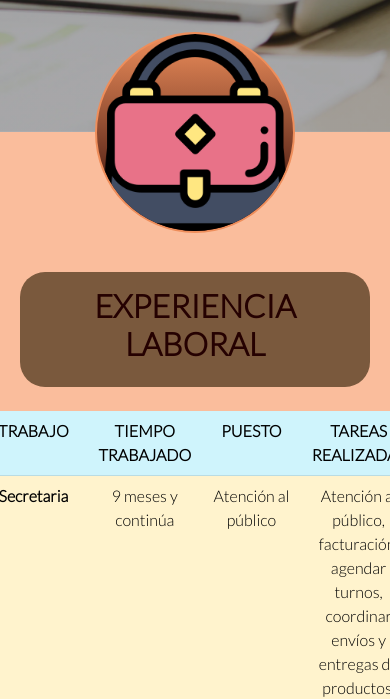
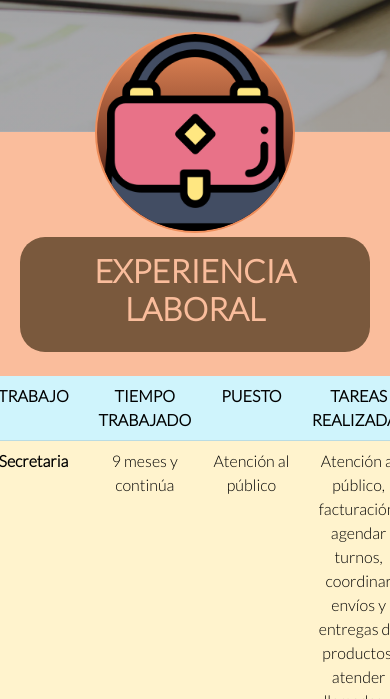
Before and after one commit to FaniCasco/ARGENTINA-PROGRAMA-4.0-TP-FINAL, a plain HTML site: page PAGES/experiencia.html in a window 390 px wide. Shown: the part 401-1100 px from the top of the page. Drawn offline with Linux system fonts and the light colour scheme.

Commit message:
Agregado de media queries, estilos de boton

```diff
--- a/PAGES/experiencia.html
+++ b/PAGES/experiencia.html
@@ -34,8 +34,8 @@
           <div class="collapse navbar-collapse" id="navbarToggleExternalContent">
             <ul id="menu-desplegable">
               <li class="lista"><a href="../index.html">INICIO</a></li>
-              <li class="lista"><a href="#sobremi">SOBRE MI</a></li>
-              <li class="lista"><a href="#habilidades">HABILIDADES</a></li>
+              <li class="lista"><a href="../#sobremi">SOBRE MI</a></li>
+              <li class="lista"><a href="../#habilidades">HABILIDADES</a></li>
               <li class="lista"><a href="./contacto.html">CONTACTO</a></li>
             </ul>
 
--- a/styles.css
+++ b/styles.css
@@ -304,11 +304,23 @@ table {
 
 /*PAGINA DE EXPERIENCIA LABORAL*/
 
-.laboral {
-    background-color: rgb(250, 189, 156);
-    padding: 140px 0 100px 0;
+.laboral h2 a{
+    text-decoration: none;
+    color: rgb(250, 189, 156);
+
+}
+.laboral .boton {
+    display: flex;
+    margin-top: 10%;
+    background-color: #7a593d;
+    border-radius: 25px;
+    padding: 15px 25px;
+    font-size: 24px;
+    cursor: pointer;
     text-align: center;
-
+    text-decoration: none;
+    outline: none;
+    border: none;
 }
 
 .laboral .contenido-seccion {
@@ -345,6 +357,9 @@ table {
     text-decoration: none;
     color: rgba(37, 1, 1, 1);
 }
+
+
+
 
 /*footer*/
 
@@ -488,6 +503,14 @@ footer .info-f .redes-f a:hover {
 }
 
 /*media queries*/
+@media screen and (min-width: 250px) {
+    .laboral .boton {
+
+        margin-top: 30%;
+
+
+    }
+}
 
 @media screen and (min-width: 768px) {
     .contacto-2 .contenido-seccion {
```
Also changed, not shown: PAGES/contacto.html (+2 -2 lines).
